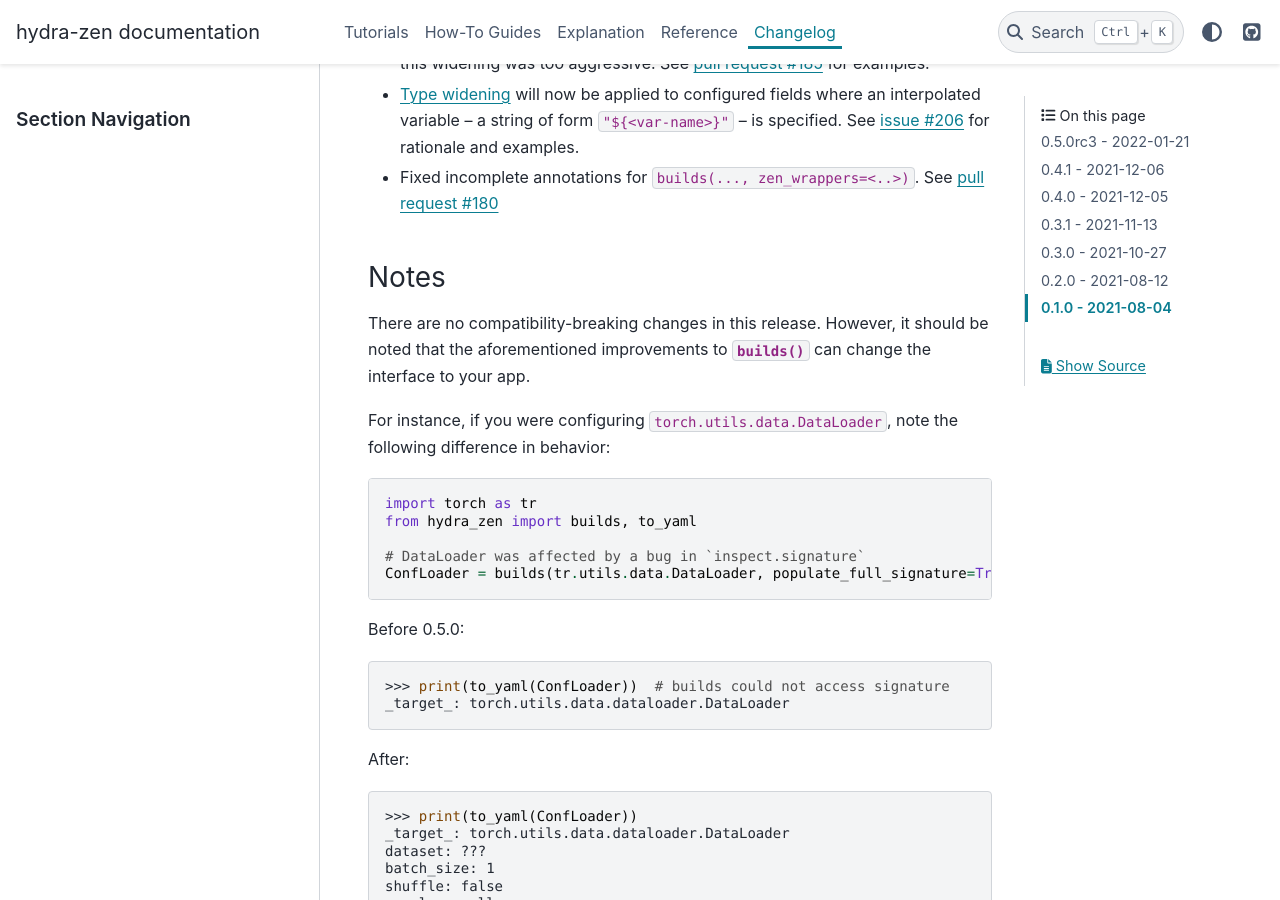
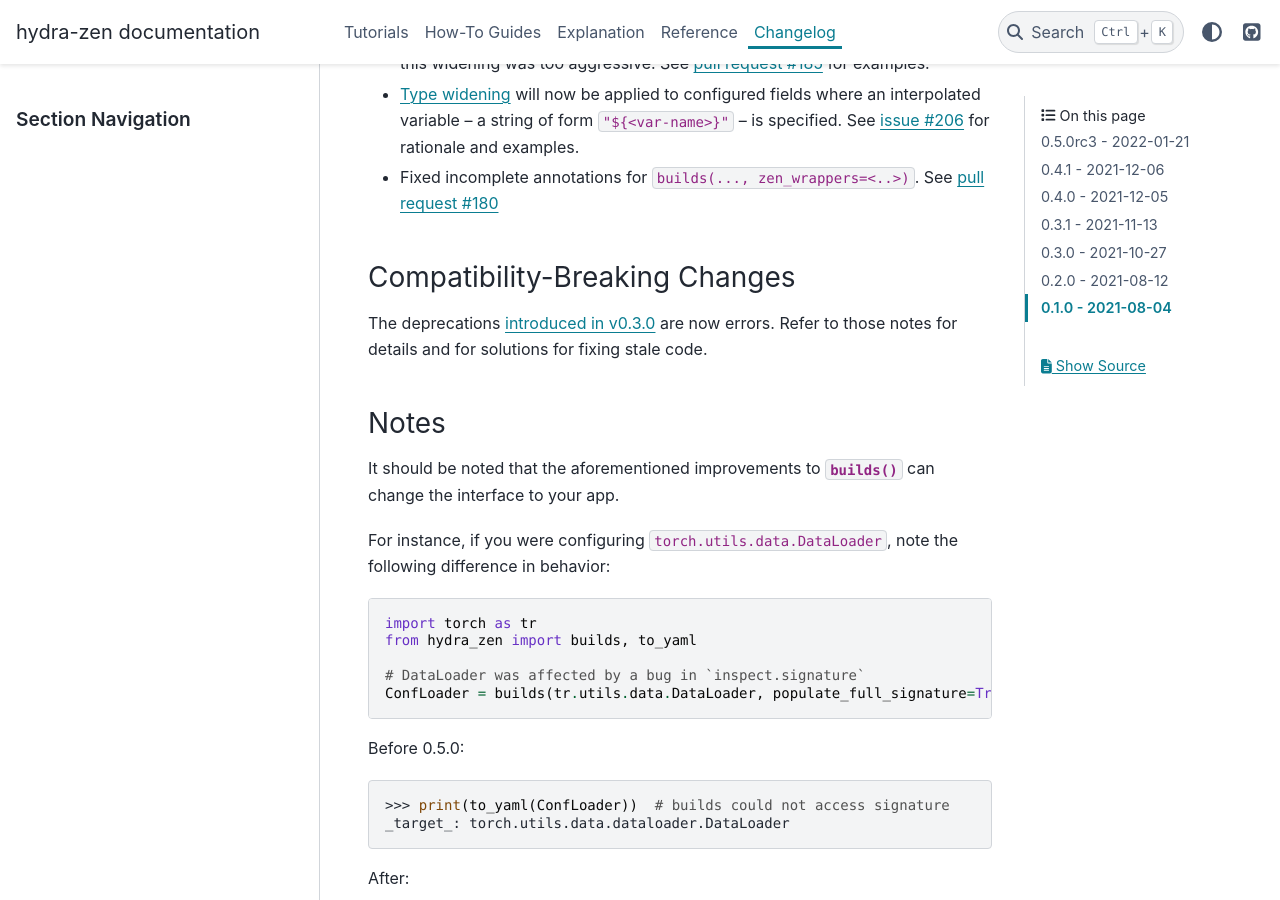
Before and after one commit to mit-ll-responsible-ai/hydra-zen, a Sphinx documentation site: the page built from docs/source/changes.rst, in a window 1280 px wide and 900 px high, scrolled down 1088 px. Built offline with Sphinx 7.4.7 and the PyData theme 0.15.4, drawn with Linux system fonts in a browser that asks for light colours; the version number could not be read and is left out.

Commit message:
Add changelog notes

```diff
--- a/docs/source/changes.rst
+++ b/docs/source/changes.rst
@@ -33,11 +33,16 @@ Improvements
 - :ref:`Type widening <type-support>` will now be applied to configured fields where an interpolated variable -- a string of form ``"${<var-name>}"`` -- is specified. See :issue:`206` for rationale and examples.
 - Fixed incomplete annotations for ``builds(..., zen_wrappers=<..>)``. See :pull:`180`
 
+Compatibility-Breaking Changes
+------------------------------
+
+The deprecations :ref:`introduced in v0.3.0 <0p3p0-deprecations>` are now errors. Refer to those notes for details and for solutions for fixing stale code.
+
+
 Notes
 -----
-There are no compatibility-breaking changes in this release. However, it should be
-noted that the aforementioned improvements to :func:`~hydra_zen.builds` can change
-the interface to your app.
+It should be noted that the aforementioned improvements to :func:`~hydra_zen.builds`
+can change the interface to your app.
 
 For instance, if you were configuring ``torch.utils.data.DataLoader``, note the
 following difference in behavior:
@@ -192,6 +197,7 @@ New Features
    interpolation will be valid no matter where the configuration is
    utilized. See :pull:`112`.
 
+.. _0p3p0-deprecations:
 
 Deprecations
 ------------
```
